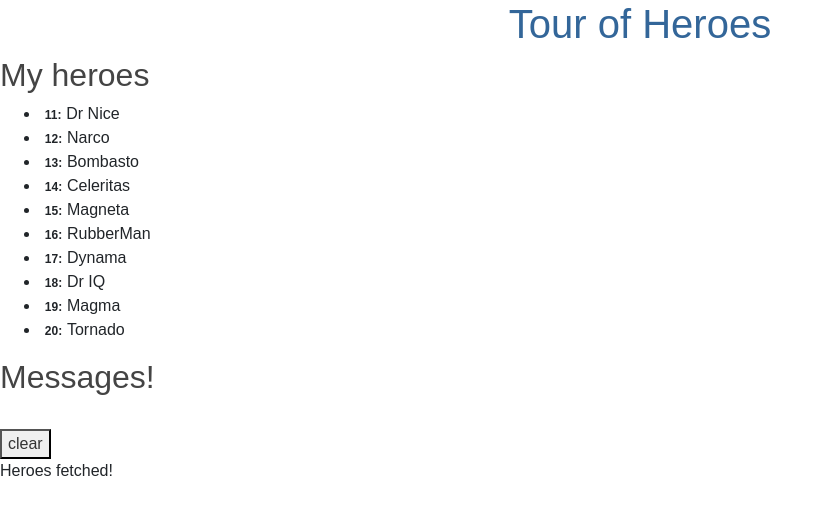
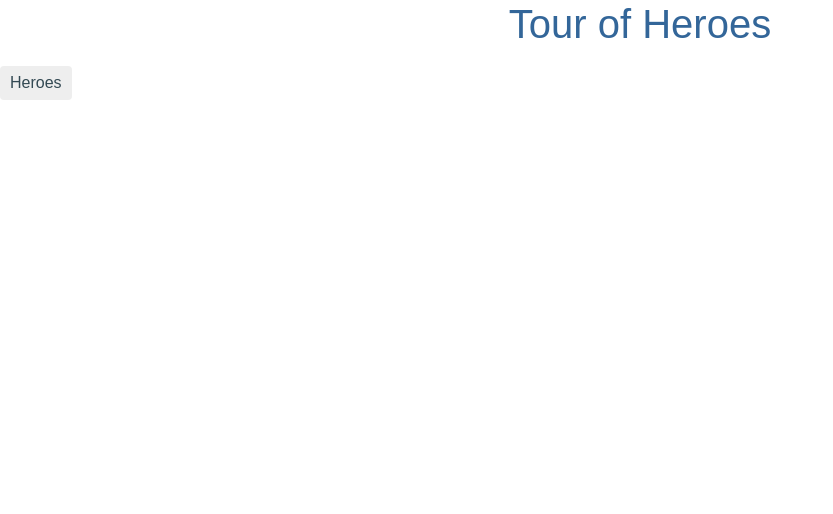
Before and after one commit to SutoZ/Tour-of-Heroes, an Angular app: page / in a window 1280 px wide. Shown: the top 514 px of the page, without its empty margins (0-833 px from the left). Built offline with nearby package versions, Linux system fonts and the light colour scheme.

Commit message:
routing added

```diff
--- a/src/app/app.component.css
+++ b/src/app/app.component.css
@@ -0,0 +1,18 @@
+nav a {
+    padding: 5px 10px;
+    text-decoration: none;
+    margin-top: 10px;
+    display: inline-block;
+    background-color: #eee;
+    border-radius: 4px;
+  }
+  nav a:visited, a:link {
+    color: #334953;
+  }
+  nav a:hover {
+    color: #039be5;
+    background-color: #cfd8dc;
+  }
+  nav a.active {
+    color: #039be5;
+  }
--- a/src/app/app.component.html
+++ b/src/app/app.component.html
@@ -1,3 +1,5 @@
 <h1>{{title}}</h1>
-<app-heroes></app-heroes>
+<nav><a routerLink="/heroes">Heroes</a></nav>
+
+<router-outlet></router-outlet>
 <app-messages></app-messages>
--- a/src/app/services/hero/hero.service.ts
+++ b/src/app/services/hero/hero.service.ts
@@ -7,6 +7,7 @@ import { MessageService } from '../message/message.service';
 @Injectable({
   providedIn: 'root'
 })
+
 export class HeroService {
 
   constructor(private messageService: MessageService) { }
```
Also changed, not shown: src/app/app-routing.module.ts (added, +19 -0 lines), src/app/app.module.ts (+7 -5 lines).
